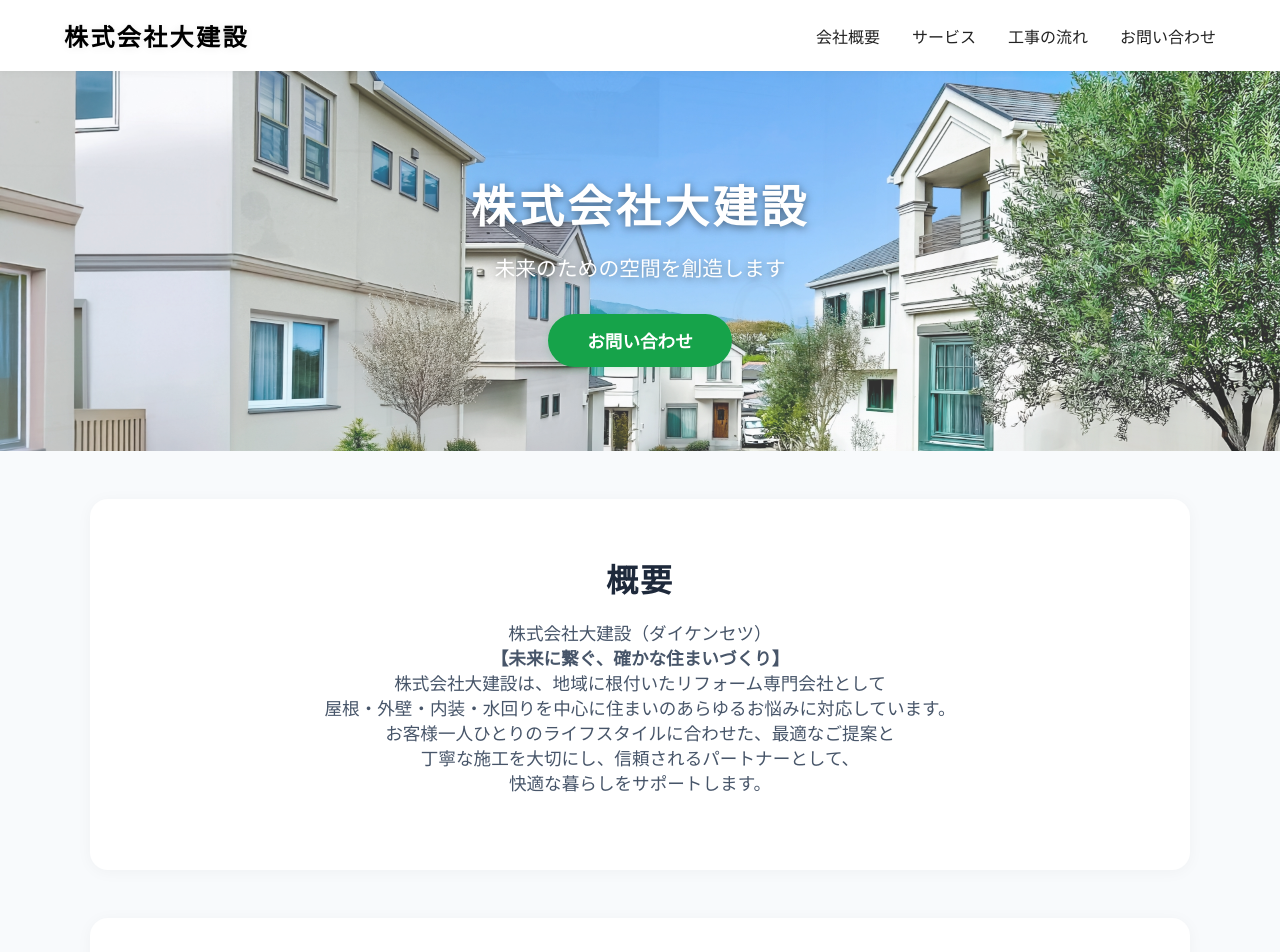
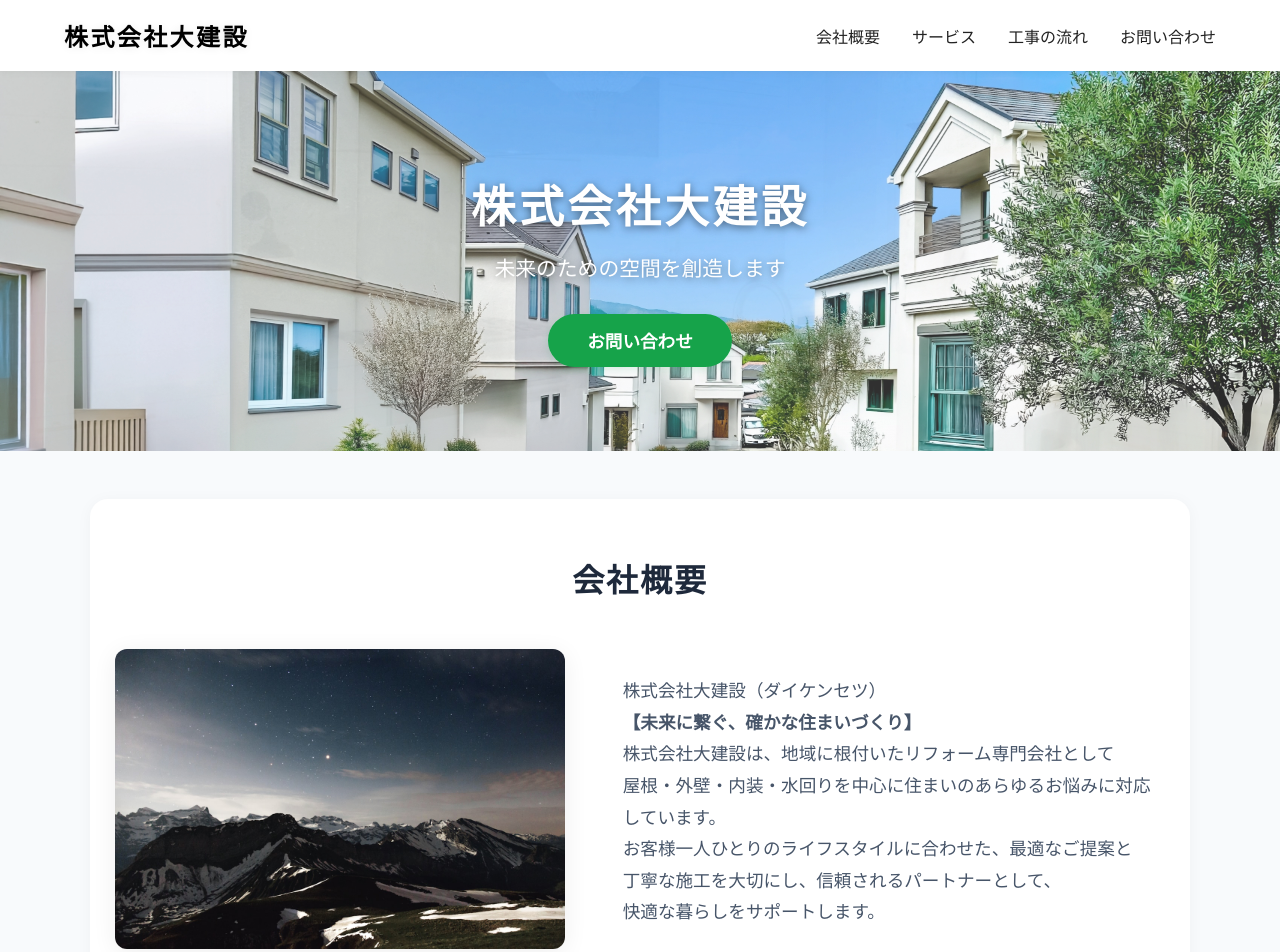
Before and after one commit to koteharyu/daiken_hp, a Next.js app: page / in a window 1280 px wide. Shown: the top 952 px of the page. Built offline with nearby package versions, Linux system fonts and the light colour scheme.

Commit message:
会社概要をポップに。todo: 画像変更

```diff
--- a/src/app/page.module.css
+++ b/src/app/page.module.css
@@ -159,6 +159,11 @@ a.secondary {
     align-items: center;
     justify-content: center;
   }
+
+  .aboutGrid {
+    grid-template-columns: 1fr;
+    gap: 2rem;
+  }
 }
 
 @media (prefers-color-scheme: dark) {
@@ -277,7 +282,22 @@ a.secondary {
   color: #475569;
   margin-bottom: 2.2rem;
   text-align: center;
+  line-height: 1.8; /* 行間を追加 */
 }
+.aboutGrid {
+  display: grid;
+  grid-template-columns: 1fr 1.2fr;
+  align-items: center;
+  gap: 3.5rem;
+  margin-top: 3rem;
+}
+.aboutImage {
+  text-align: center;
+}
+.aboutText {
+  font-size: 1.05rem;
+}
+
 .statsRow {
   display: flex;
   justify-content: center;
@@ -625,6 +645,11 @@ a.secondary {
     margin-top: 24px;
     border-radius: 12px 12px 0 0;
   }
+
+  .aboutGrid {
+    grid-template-columns: 1fr;
+    gap: 2rem;
+  }
 }
 
 .hero :global(img) {
--- a/src/app/page.tsx
+++ b/src/app/page.tsx
@@ -37,16 +37,33 @@ export default function Home() {
 
       {/* 概要 */}
       <section className={styles.section} id="about">
-        <h2>概要</h2>
-        <p className={styles.sectionLead}>
-          株式会社大建設（ダイケンセツ）<br />
+        <h2>会社概要</h2>
+        <div className={styles.aboutGrid}>
+          <div className={styles.aboutImage}>
+            <Image
+              src="/hero-modern-house2.jpg"
+              alt="モダンな住宅のキッチン"
+              width={450}
+              height={300}
+              style={{
+                borderRadius: '12px',
+                objectFit: 'cover',
+                boxShadow: '0 4px 25px rgba(0,0,0,0.07)',
+              }}
+            />
+          </div>
+          <div className={styles.aboutText}>
+            <p className={styles.sectionLead} style={{ textAlign: 'left', marginBottom: 0 }}>
+            株式会社大建設（ダイケンセツ）<br />
           <strong>【未来に繋ぐ、確かな住まいづくり】</strong><br />
           株式会社大建設は、地域に根付いたリフォーム専門会社として<br />
           屋根・外壁・内装・水回りを中心に住まいのあらゆるお悩みに対応しています。<br />
           お客様一人ひとりのライフスタイルに合わせた、最適なご提案と<br />
           丁寧な施工を大切にし、信頼されるパートナーとして、<br />
           快適な暮らしをサポートします。
-        </p>
+            </p>
+          </div>
+        </div>
       </section>
 
       {/* サービス内容 */}
```
